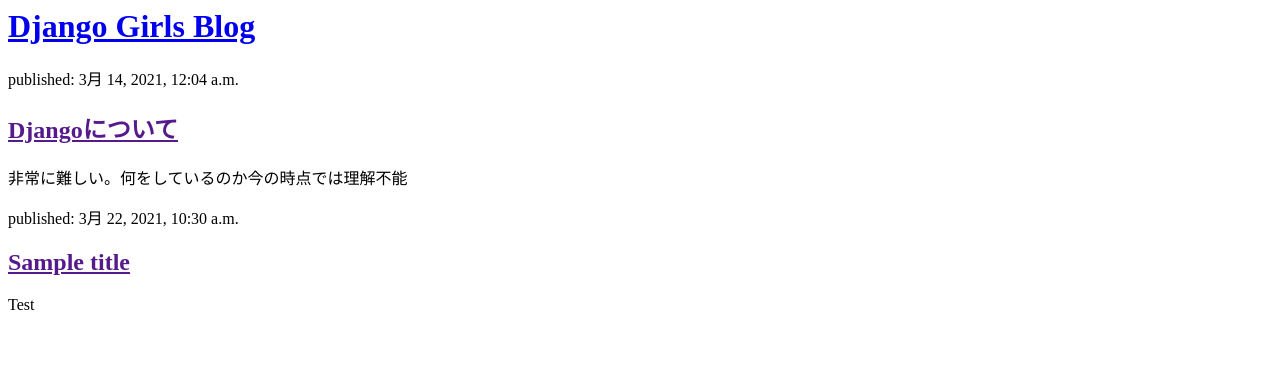
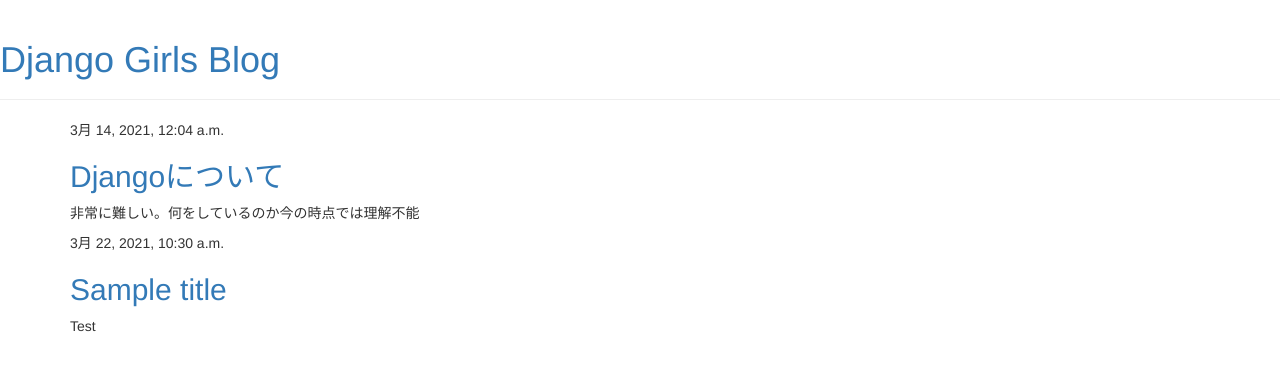
Before and after one commit to sil-co/my-first-blog, a Django app: page / in a window 1280 px wide. Shown: the top 371 px of the page. Run offline with Django 3.2, Linux system fonts and the light colour scheme; data comes from the database, SQL or seed files in the repository; some libraries are stand-ins or nearby versions.

Commit message:
Added view and template for detailed blog post as well as CSS for the site.

```diff
--- /dev/null
+++ b/blog/templates/blog/base.html
@@ -0,0 +1,30 @@
+{% load static %}
+<html>
+  <head>
+    <title>Django Girls blog</title>
+    <link
+      rel="stylesheet"
+      href="//maxcdn.bootstrapcdn.com/bootstrap/3.2.0/css/bootstrap.min.css"
+    />
+    <link
+      rel="stylesheet"
+      href="//maxcdn.bootstrapcdn.com/bootstrap/3.2.0/css/bootstrap-theme.min.css"
+    />
+    <link
+      href="//fonts.googleapis.com/css?family=Lobster&subset=latin,latin-ext"
+      rel="stylesheet"
+      type="text/css"
+    />
+    <link rel="stylesheet" href="{% static 'css/blog.css' %}" />
+  </head>
+  <body>
+    <div class="page-header">
+      <h1><a href="/">Django Girls Blog</a></h1>
+    </div>
+    <div class="content container">
+      <div class="row">
+        <div class="col-md-8">{% block content %} {% endblock %}</div>
+      </div>
+    </div>
+  </body>
+</html>
--- a/blog/templates/blog/post_list.html
+++ b/blog/templates/blog/post_list.html
@@ -1,19 +1,7 @@
-<html>
-    <head>
-        <title>Django Girls blog</title>
-    </head>
-    <body>
-        <div>
-            <h1><a href="/">Django Girls Blog</a></h1>
-        </div>
-
-        {% for post in posts %}
-            <div>
-                <p>published: {{ post.published_date }}</p>
-                <h2><a href="">{{ post.title }}</a></h2>
-                <p>{{ post.text|linebreaksbr }}</p>
-            </div>
-        {% endfor %}
-
-    </body>
-</html>
+{% extends 'blog/base.html' %} {% block content %} {% for post in posts %}
+<div class="post">
+  <div class="date">{{ post.published_date }}</div>
+  <h2><a href="{% url 'post_detail' pk=post.pk %}">{{ post.title }}</a></h2>
+  <p>{{ post.text|linebreaksbr }}</p>
+</div>
+{% endfor %} {% endblock %}
--- a/blog/urls.py
+++ b/blog/urls.py
@@ -3,4 +3,5 @@
 
 urlpatterns = [
     path('', views.post_list, name='post_list'),
+    path('post/<int:pk>/', views.post_detail, name='post_detail'),
 ]
--- a/blog/views.py
+++ b/blog/views.py
@@ -1,9 +1,17 @@
 from django.shortcuts import render
 from .models import Post
 from django.utils import timezone
+from django.shortcuts import render, get_object_or_404
+
 
 def post_list(request):
-    posts = Post.objects.filter(published_date__lte=timezone.now()).order_by('published_date')
-    return render(request, 'blog/post_list.html', {'posts':posts})
+    posts = Post.objects.filter(
+        published_date__lte=timezone.now()).order_by('published_date')
+    return render(request, 'blog/post_list.html', {'posts': posts})
+
+
+def post_detail(request, pk):
+    post = get_object_or_404(Post, pk=pk)
+    return render(request, 'blog/post_detail.html', {'post': post})
 
 # Create your views here.
```
Also changed, not shown: blog/templates/blog/post_detail.html (added, +9 -0 lines).
